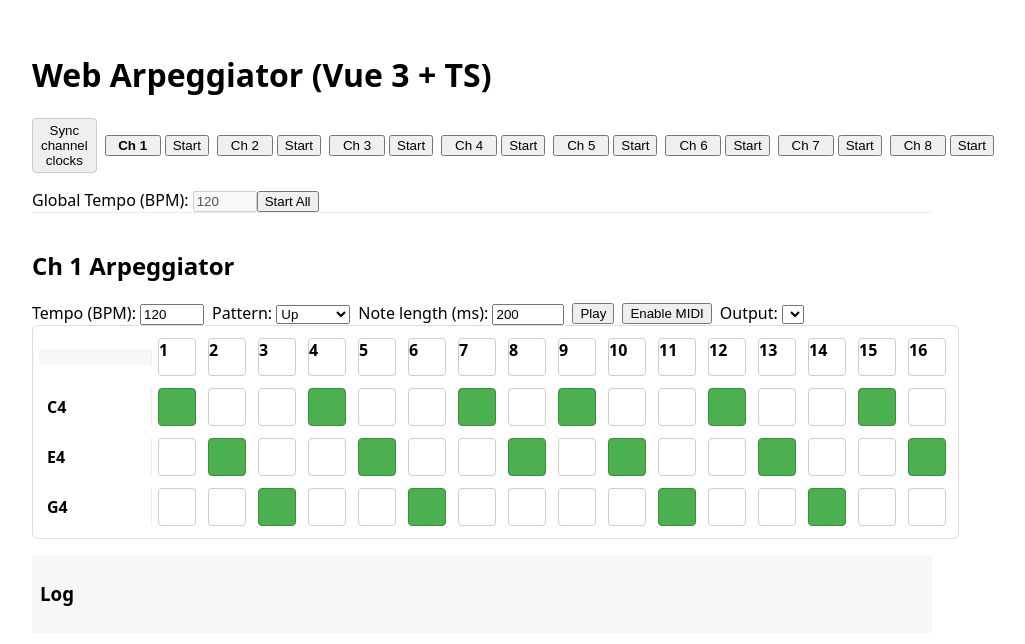
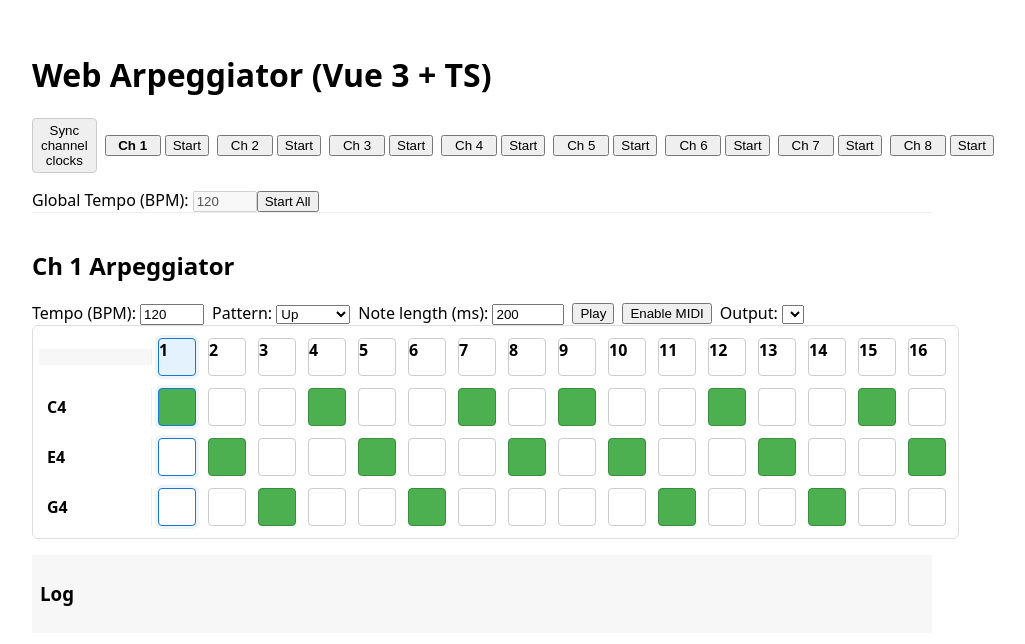
Before and after one commit to hendrik-goebel/Arpeggiator, a Vue app: page / in a window 1280 px wide. Shown: the top 644 px of the page, without its empty margins (158-1183 px from the left). Built offline with nearby package versions, Linux system fonts and the light colour scheme.

Commit message:
Highlight playhead column: poll arpeggiator.getState().stepIndex in ArpeggiatorPanel and pass playStep to StepsGrid; show .playing styling on step columns and header

```diff
--- a/src/components/ArpeggiatorPanel.vue
+++ b/src/components/ArpeggiatorPanel.vue
@@ -21,16 +21,38 @@
       </label>
     </div>
 
-    <StepsGrid :notes="channel.notes" :steps="channel.steps" :base="channel.base" @toggle-note="$emit('toggle-note', $event)" @toggle-step="$emit('cycle-step', $event)" />
+    <StepsGrid :notes="channel.notes" :steps="channel.steps" :base="channel.base" :play-step="playStep" @toggle-note="$emit('toggle-note', $event)" @toggle-step="$emit('cycle-step', $event)" />
 
     <LogPanel :lines="log" />
   </div>
 </template>
 
 <script setup lang="ts">
+import { ref, onMounted, onUnmounted, watch } from 'vue'
 import StepsGrid from './StepsGrid.vue'
 import LogPanel from './LogPanel.vue'
 const props = defineProps<{ channel: any, outputs: any[], selectedOutputId: string | null, log: string[] }>()
+const playStep = ref<number | null>(null)
+let pollTimer: any = null
+
+function pollOnce(){
+  try {
+    const ar = props.channel?.arpeggiator
+    if (ar && typeof ar.getState === 'function') {
+      const s = ar.getState()
+      playStep.value = (s && typeof s.stepIndex === 'number') ? s.stepIndex : null
+    } else {
+      playStep.value = null
+    }
+  } catch (e) { playStep.value = null }
+}
+
+function startPolling(){ stopPolling(); pollOnce(); pollTimer = setInterval(pollOnce, 40) }
+function stopPolling(){ if (pollTimer) { clearInterval(pollTimer); pollTimer = null } }
+
+onMounted(() => startPolling())
+onUnmounted(() => stopPolling())
+watch(() => props.channel, () => startPolling())
 </script>
 
 <style scoped>
--- a/src/components/StepsGrid.vue
+++ b/src/components/StepsGrid.vue
@@ -2,13 +2,13 @@
   <div class="steps-grid">
     <div class="row header">
       <div class="note-col header-cell"></div>
-      <div v-for="i in STEP_COUNT" :key="i-1" class="step-col header-cell">{{ i }}</div>
+    <div v-for="i in STEP_COUNT" :key="i-1" class="step-col header-cell" :class="{playing: props.playStep === i-1}">{{ i }}</div>
     </div>
 
     <div v-for="(note, noteIndex) in notes" :key="note" class="row">
       <div class="note-col" @click="$emit('toggle-note', note)">{{ noteName(note) }}</div>
       <div v-for="stepIndex in stepCountArray" :key="stepIndex-1" class="step-col"
-           :class="{active: steps && steps[stepIndex-1] === noteIndex}"
+           :class="{active: steps && steps[stepIndex-1] === noteIndex, playing: props.playStep === (stepIndex-1)}"
            @click="$emit('toggle-step', { step: stepIndex-1, noteIndex })"></div>
     </div>
   </div>
@@ -18,7 +18,7 @@
 import { computed } from 'vue'
 import { STEP_COUNT, NOTE_NAMES, OCTAVE_OFFSET, DEFAULT_BASE } from '../config'
 
-const props = defineProps<{ notes: number[], steps: number[] | undefined, base?: number }>()
+const props = defineProps<{ notes: number[], steps: number[] | undefined, base?: number, playStep?: number }>()
 
 const base = props.base ?? DEFAULT_BASE
 
@@ -37,4 +37,6 @@ function noteName(n:number){
 .header-cell { background: #f7f7f7; font-weight:700 }
 .step-col { width: 36px; height: 36px; margin: 6px; background: #fff; border:1px solid #ccc; border-radius:4px; cursor:pointer }
 .step-col.active { background: #4caf50; border-color: #388e3c }
+.step-col.playing { box-shadow: 0 0 0 3px rgba(25,118,210,0.08); border-color: #1976d2 }
+.header-cell.playing { background: #e3f2fd }
 </style>
```
